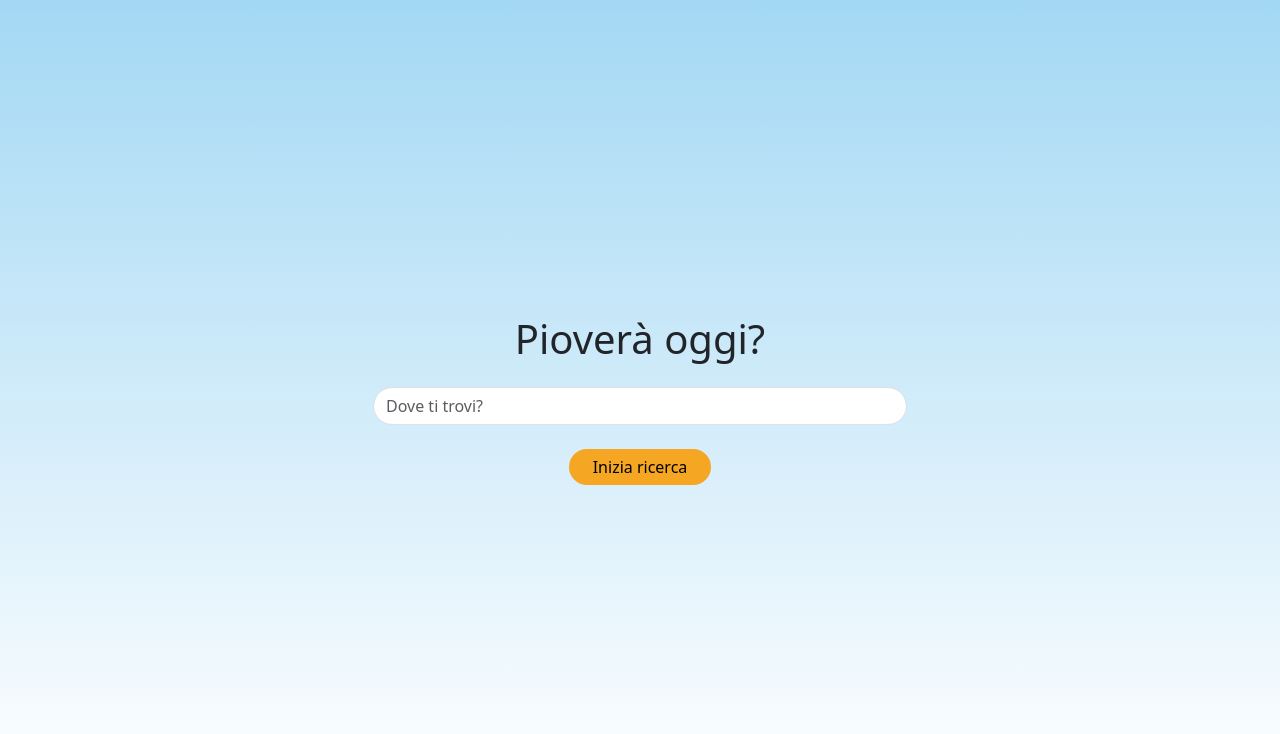
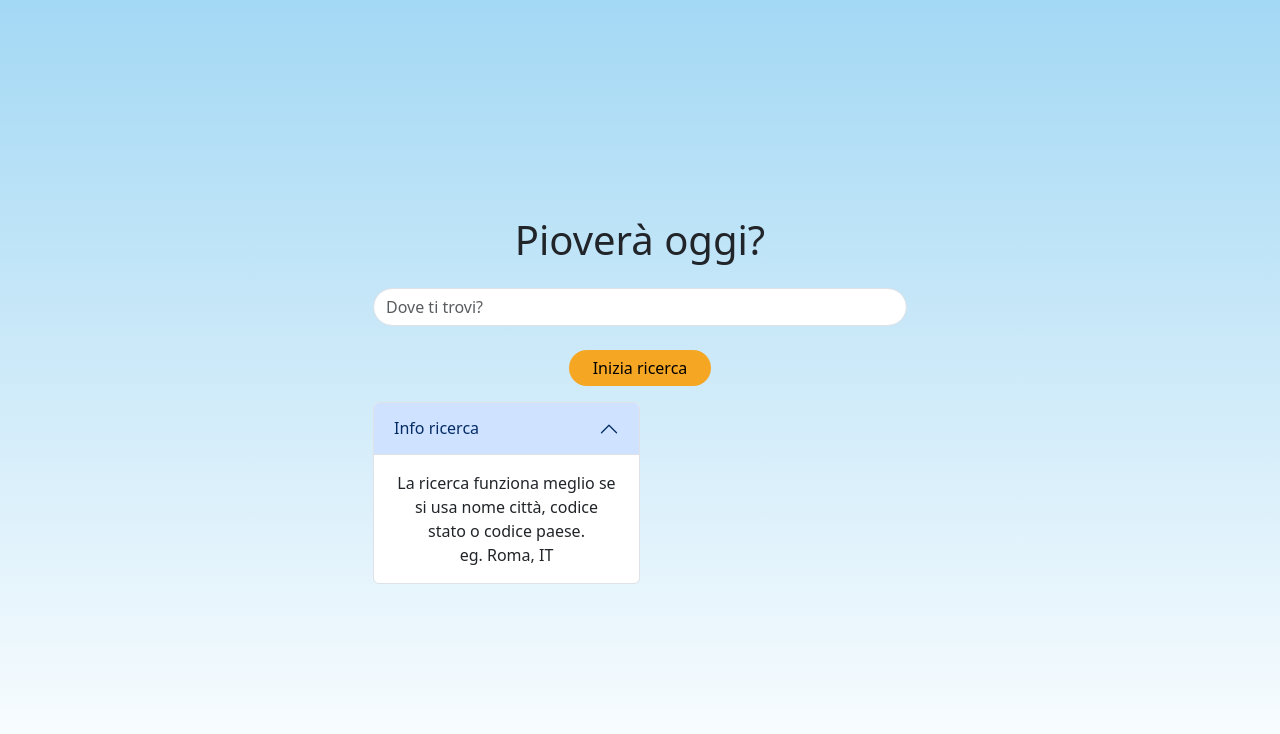
Before and after one commit to andrea-maiolo/u3-w2-p, a React (Vite) app: page / in a window 1280 px wide. Shown: the top 734 px of the page. Built offline with nearby package versions, Linux system fonts and the light colour scheme.

Commit message:
aggiunte info per ricerca migliore

```diff
--- a/src/components/DailyWeather.jsx
+++ b/src/components/DailyWeather.jsx
@@ -4,8 +4,6 @@ const DailyWeather = ({ extraInfo }) => {
   const dataGiorno = new Date(extraInfo.dt_txt);
   const giorno = dataGiorno.toLocaleDateString("it-IT", { weekday: "long" });
   const ora = dataGiorno.toTimeString().slice(0, 5);
-
-  console.log(giorno);
 
   return (
     <Card className="shadow custom-gradient py-5">
--- a/src/components/SearchPage.jsx
+++ b/src/components/SearchPage.jsx
@@ -1,5 +1,5 @@
 import { useState } from "react";
-import { Button, Col, Container, Form, Row } from "react-bootstrap";
+import { Button, Col, Container, Accordion, Form, Row } from "react-bootstrap";
 import { useNavigate } from "react-router-dom";
 
 const SearchPage = () => {
@@ -47,6 +47,16 @@ const SearchPage = () => {
                 Inizia ricerca
               </Button>
             </Form>
+            <Accordion defaultActiveKey="0" className="mt-3 w-50">
+              <Accordion.Item eventKey="0">
+                <Accordion.Header>Info ricerca</Accordion.Header>
+                <Accordion.Body>
+                  La ricerca funziona meglio se si usa nome città, codice stato o codice paese.
+                  <br />
+                  eg. Roma, IT
+                </Accordion.Body>
+              </Accordion.Item>
+            </Accordion>
           </Col>
         </Row>
       </Container>
--- a/src/components/WeatherPageDetails.jsx
+++ b/src/components/WeatherPageDetails.jsx
@@ -10,6 +10,7 @@ function WeatherPageDetails() {
   const [errorData, setErrorData] = useState(null);
   const [weatherData, setWeatherData] = useState(null);
   const [daysData, setDaysData] = useState(null);
+  const [giornoMain, setGiornoMain] = useState("");
 
   const fetchWeatherData = async (location) => {
     try {
@@ -24,7 +25,7 @@ function WeatherPageDetails() {
         setErrorData("Nessuna città  corrisponde al nome cercato, prova di nuovo");
       } else {
         setWeatherData(data);
-        console.log(data);
+        getRightDay(data);
 
         const secondRes = await fetch(`https://api.openweathermap.org/data/2.5/forecast?lat=${data.coord.lat}&lon=${data.coord.lon}&appid=${key}&units=metric`);
 
@@ -38,13 +39,18 @@ function WeatherPageDetails() {
           setErrorData("Nessuna città  corrisponde al nome cercato, prova di nuovo");
         } else {
           setDaysData(daysData);
-          console.log(daysData);
         }
       }
     } catch (err) {
       console.error("Error:", err.message);
       setErrorData(err.message);
     }
+  };
+
+  const getRightDay = (d) => {
+    console.log(d);
+    const dataMain = new Date(d.dt);
+    setGiornoMain(dataMain.toLocaleDateString("it-IT", { weekday: "long", month: "long", day: "numeric" }));
   };
 
   useEffect(() => {
@@ -74,8 +80,10 @@ function WeatherPageDetails() {
           </Button>
           <Row>
             <Col>
-              <h2 className="text-center">{params.location}</h2>
-              <p className="text-center text-muted">Tuesday, April 23, 15:45</p>
+              <h2 className="text-center">
+                {params.location} {weatherData.sys.country}
+              </h2>
+              <p className="text-center">{giornoMain.toUpperCase()}</p>
               <div className="text-center mb-4">
                 <h1>{weatherData.main.temp}°C</h1>
                 <p>{weatherData.weather[0].main}</p>
```
